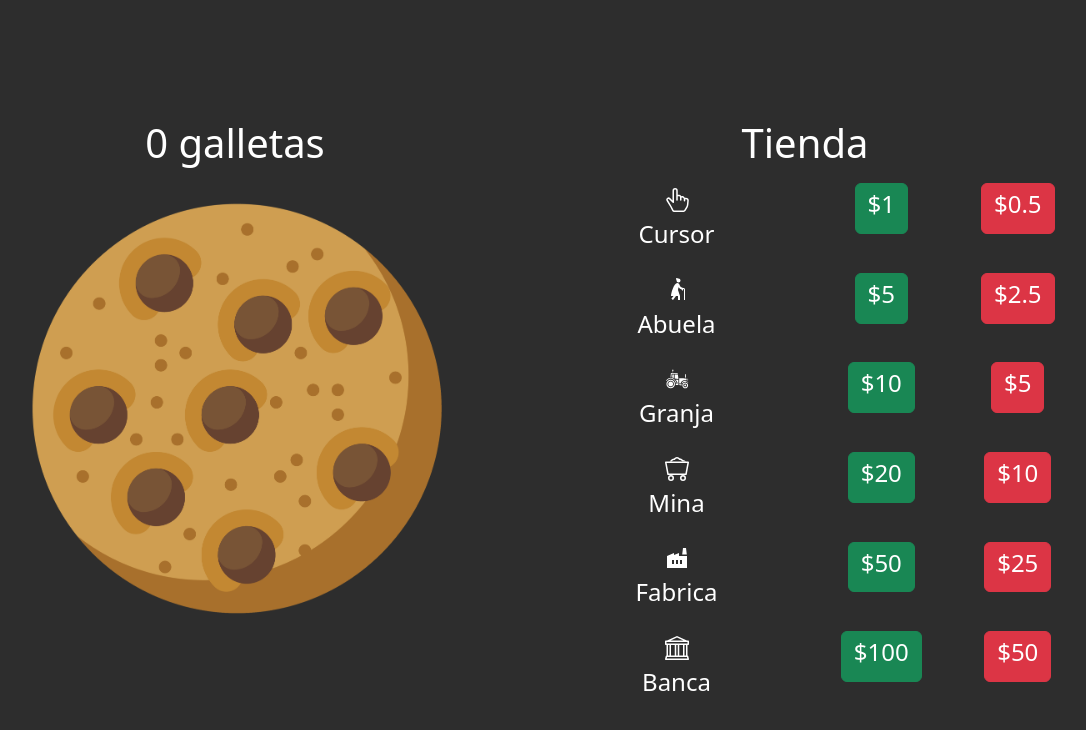
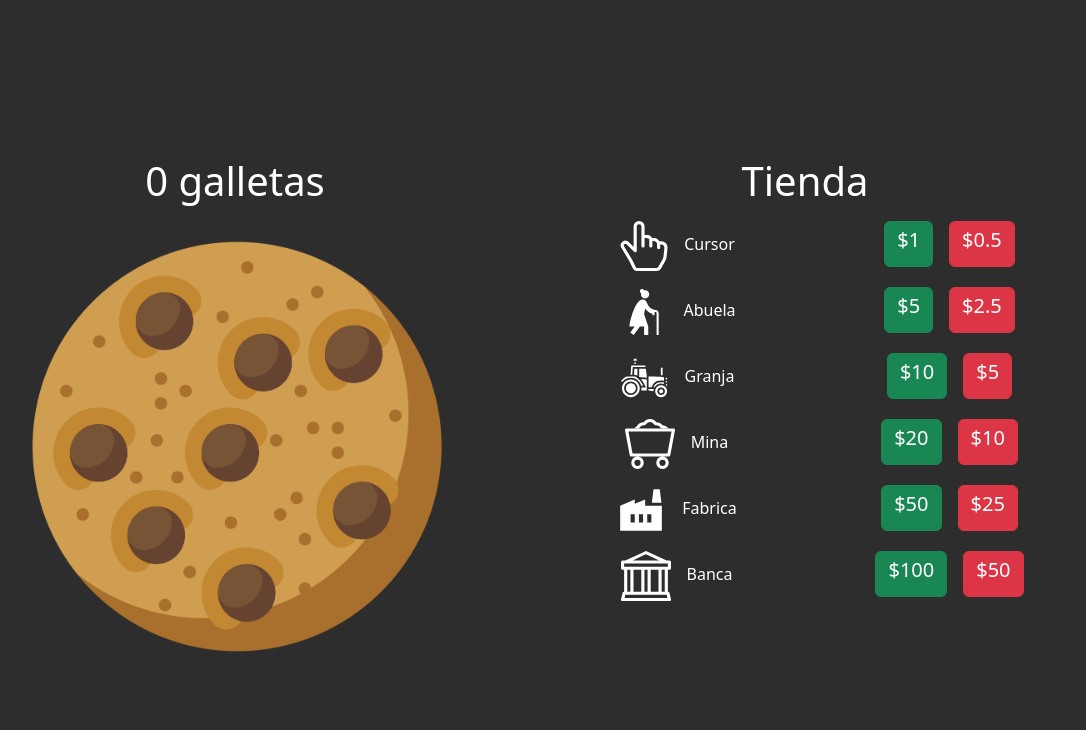
Before and after one commit to maxwellnewage/react-clicker, a React (Vite) app: page / in a window 1280 px wide. Shown: the top 730 px of the page, without its empty margins (120-1206 px from the left). Built offline with nearby package versions, Linux system fonts and the light colour scheme.

Commit message:
mejora potencial en el diseño del shop

```diff
--- a/src/components/ShopItem.tsx
+++ b/src/components/ShopItem.tsx
@@ -11,28 +11,21 @@ function ShopItem({ item }: ShopItemProps) {
   return (
     <div className="row m-2">
       <div className="col">
-        <h4>
-          <item.icon />
-        </h4>
-        <h4>{item.name}</h4>
+        <span>
+          <item.icon size="50" />
+        </span>
+        <span className="ms-3">{item.name}</span>
       </div>
 
       <div className="col">
-        <div className="row">
-            <div className="col">
-                <button className="btn btn-success">
-                    <h4>${item.cost}</h4>
-                </button>
-            </div>
+        <button className="btn btn-success">
+          <h5>${item.cost}</h5>
+        </button>
 
-            <div className="col">
-                <button className="btn btn-danger">
-                    <h4>${itemSellingCost}</h4>
-                </button>
-            </div>
-        </div>
+        <button className="ms-3 btn btn-danger">
+          <h5>${itemSellingCost}</h5>
+        </button>
       </div>
-
     </div>
   );
 }
--- a/src/index.css
+++ b/src/index.css
@@ -2,6 +2,6 @@ body {
     background-color: #2d2d2d;
 }
 
-h1, h2, h3, h4, p {
+* {
     color: white;
 }
```
